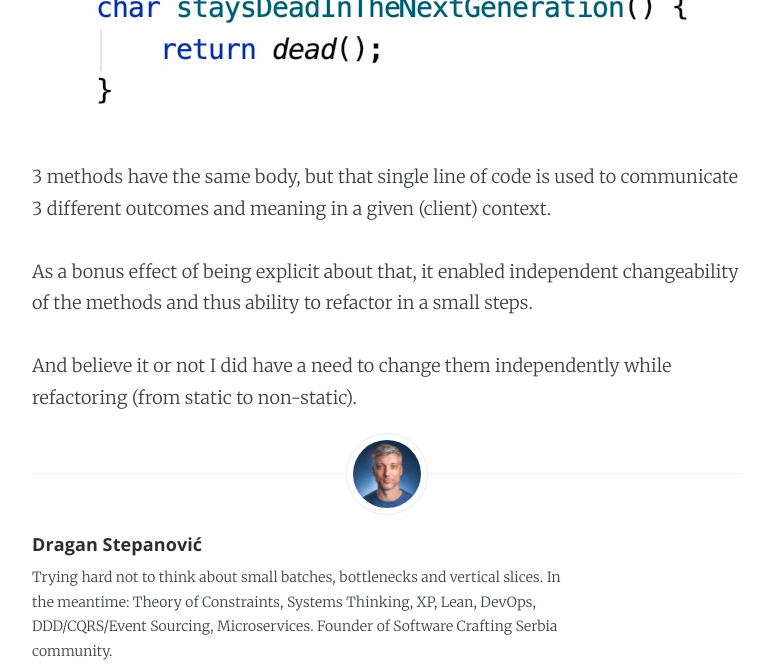
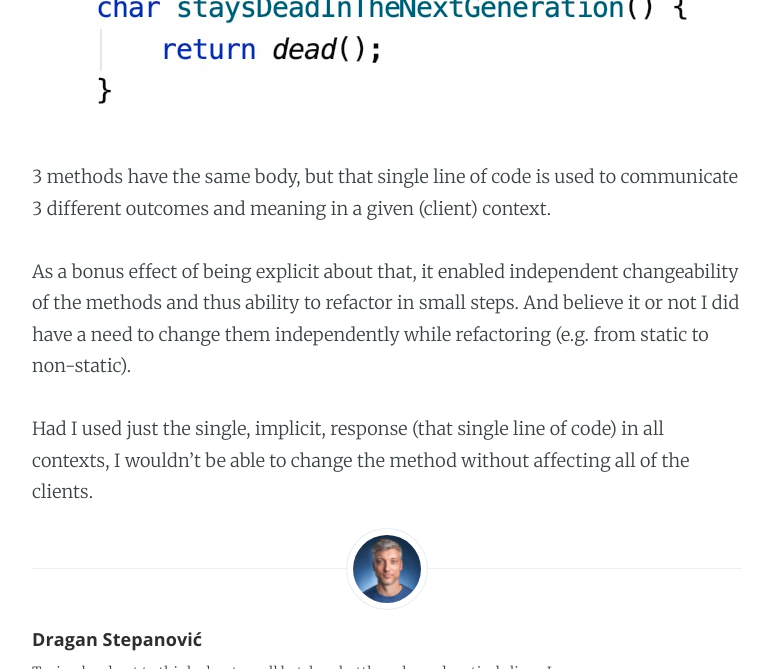
Before and after one commit to dragan-stepanovic/dragan-stepanovic.github.io, a Jekyll site: the page built from _posts/2020-07-13-from-expressive-domain-to-incremental-refactoring.md, in a window 1280 px wide and 900 px high, scrolled down 939 px, cut to the strip 0-669 px from the top of the window. Shown: the whole strip, without its empty margins (253-1022 px from the left). Built offline with Jekyll 4.4.1, drawn with Linux system fonts in a browser that asks for light colours.

Commit message:
Update 2020-07-13-from-expressive-domain-to-incremental-refactoring.md

```diff
--- a/_posts/2020-07-13-from-expressive-domain-to-incremental-refactoring.md
+++ b/_posts/2020-07-13-from-expressive-domain-to-incremental-refactoring.md
@@ -18,6 +18,7 @@ A snippet from Game of Life kata:
 
 
 
-As a bonus effect of being explicit about that, it enabled independent changeability of the methods and thus ability to refactor in a small steps.
+As a bonus effect of being explicit about that, it enabled independent changeability of the methods and thus ability to refactor in small steps.
+And believe it or not I did have a need to change them independently while refactoring (e.g. from static to non-static).
 
-And believe it or not I did have a need to change them independently while refactoring (from static to non-static).
+Had I used just the single, implicit, response (that single line of code) in all contexts, I wouldn't be able to change the method without affecting all of the clients.
```
